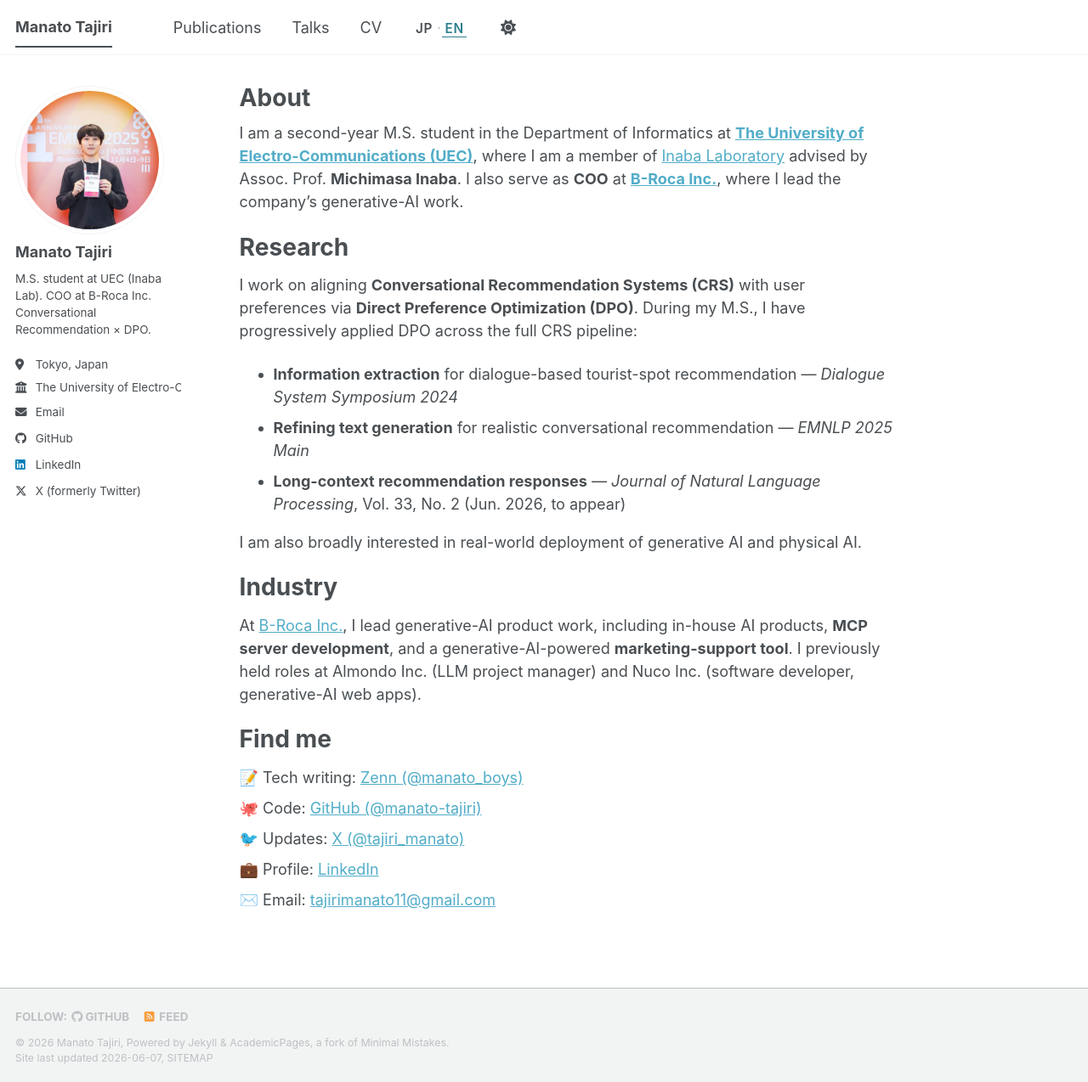
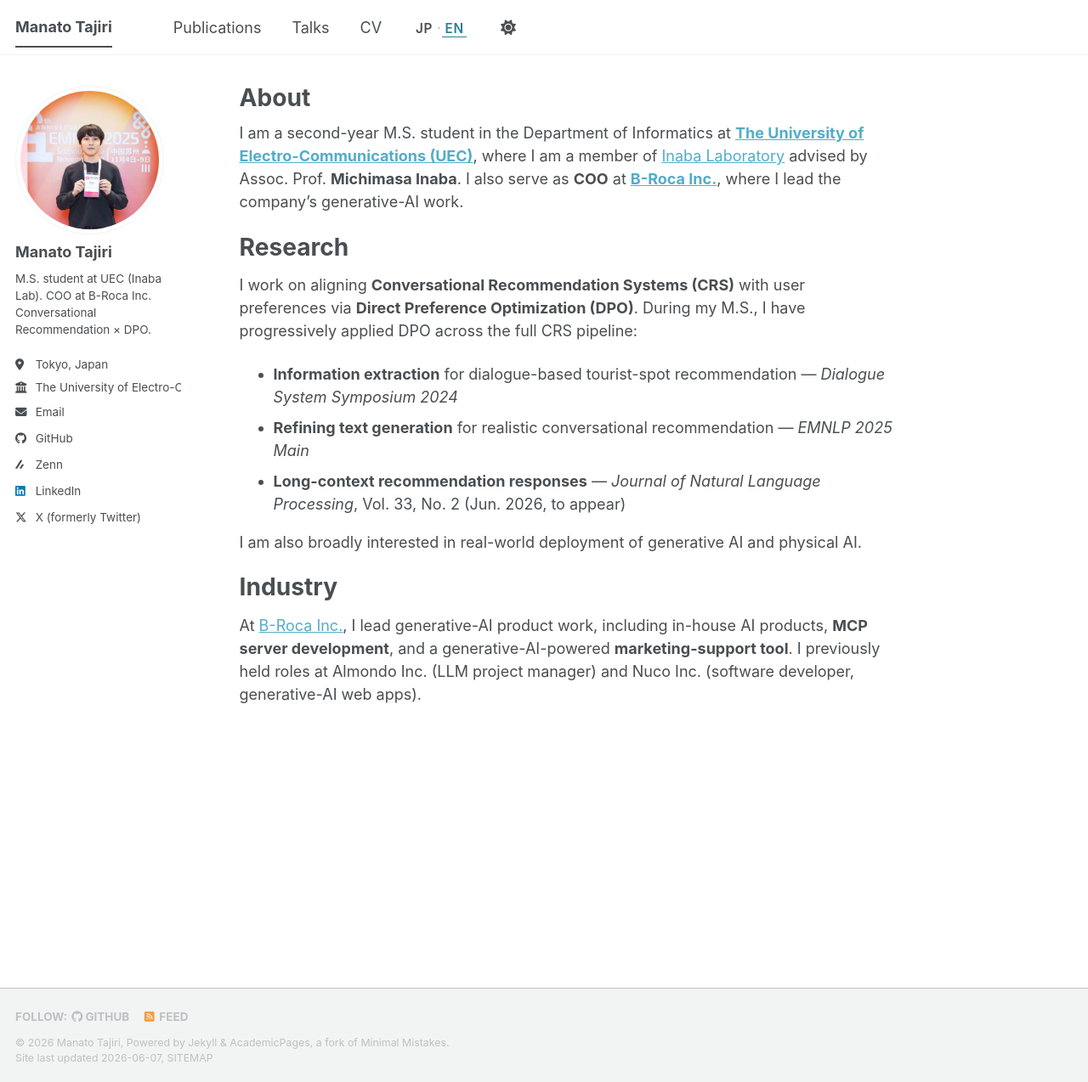
Before and after one commit to manato-tajiri/manato-tajiri.github.io, a Jekyll site: the page built from _pages/about.md, in a window 1280 px wide and 1274 px high. Shown: the whole window at 85% size. Built offline with Jekyll 4.4.1, drawn with Linux system fonts in a browser that asks for light colours; a script bundle is joined from its source files by our own code; library files that are not in the unit come from our copies.

Commit message:
Add Zenn social icon to sidebar; drop redundant Find me from About

```diff
--- a/_config.yml
+++ b/_config.yml
@@ -53,6 +53,7 @@ author:
   github           : "manato-tajiri"
   kaggle           : # Username
   stackoverflow    : # User number
+  zenn             : "manato_boys"  # Zenn username (custom — rendered via inline SVG)
 
   # Social media
   artstation       : # Username
--- a/_includes/author-profile.html
+++ b/_includes/author-profile.html
@@ -88,6 +88,9 @@
       {% if author.github %}
         <li><a href="https://github.com/{{ author.github }}"><i class="fab fa-fw fa-github icon-pad-right" aria-hidden="true"></i>GitHub</a></li>
       {% endif %}
+      {% if author.zenn %}
+        <li><a href="https://zenn.dev/{{ author.zenn }}"><svg class="svg-inline-icon icon-pad-right" viewBox="0 0 24 24" width="1em" height="1em" fill="currentColor" aria-hidden="true"><path d="M.264 23.771h4.984c.264 0 .498-.147.645-.352L19.614.874c.176-.293-.029-.674-.381-.674h-4.85c-.235 0-.44.117-.557.323L.029 23.36c-.088.176.03.411.235.411Zm17.181-.353 6.479-10.408c.205-.323-.029-.733-.41-.733h-4.691c-.176 0-.352.088-.44.235l-6.655 10.643c-.176.264.029.616.352.616h4.866c.205 0 .41-.117.499-.293Z"/></svg>Zenn</a></li>
+      {% endif %}
       {% if author.kaggle %}
         <li><a href="https://kaggle.com/{{ author.kaggle }}"><i class="fab fa-fw fa-kaggle icon-pad-right" aria-hidden="true"></i>Kaggle</a></li>
       {% endif %}
--- a/_pages/about.md
+++ b/_pages/about.md
@@ -48,15 +48,3 @@ At [B-Roca Inc.](https://broca.co.jp/), I lead generative-AI product work, inclu
 <div class="lang-ja" markdown="1">
 [株式会社B-Roca](https://broca.co.jp/) では、自社AIプロダクト・**MCPサーバー開発**・生成AIを活用した **マーケティング支援ツール** の開発を牽引しています。これまでに Almondo Inc.（LLMプロジェクトマネージャー）、Nuco Inc.（ソフトウェアエンジニア。生成AIを用いたWeb開発）の経歴があります。
 </div>
-
-Find me
-======
-{::nomarkdown}
-<ul style="list-style:none;padding:0;margin:0;">
-  <li>📝 <span class="lang-en">Tech writing</span><span class="lang-ja">技術記事</span>: <a href="https://zenn.dev/manato_boys">Zenn (@manato_boys)</a></li>
-  <li>🐙 <span class="lang-en">Code</span><span class="lang-ja">コード</span>: <a href="https://github.com/manato-tajiri">GitHub (@manato-tajiri)</a></li>
-  <li>🐦 <span class="lang-en">Updates</span><span class="lang-ja">最新情報</span>: <a href="https://x.com/tajiri_manato">X (@tajiri_manato)</a></li>
-  <li>💼 <span class="lang-en">Profile</span><span class="lang-ja">職務経歴</span>: <a href="https://jp.linkedin.com/in/manatotajiri">LinkedIn</a></li>
-  <li>✉️ Email: <a href="mailto:tajirimanato11@gmail.com">tajirimanato11@gmail.com</a></li>
-</ul>
-{:/nomarkdown}
--- a/assets/css/main.scss
+++ b/assets/css/main.scss
@@ -68,6 +68,14 @@
     font-weight: 400;
 }
 
+/* ===== Inline SVG icon (matches Font Awesome fa-fw size) ===== */
+.svg-inline-icon {
+    display: inline-block;
+    width: 1.25em;
+    height: 1em;
+    vertical-align: -0.125em;
+}
+
 /* ===== Bilingual content visibility ===== */
 .lang-ja, .lang-en { display: inline; }
 body[data-lang="ja"] .lang-en,
```
